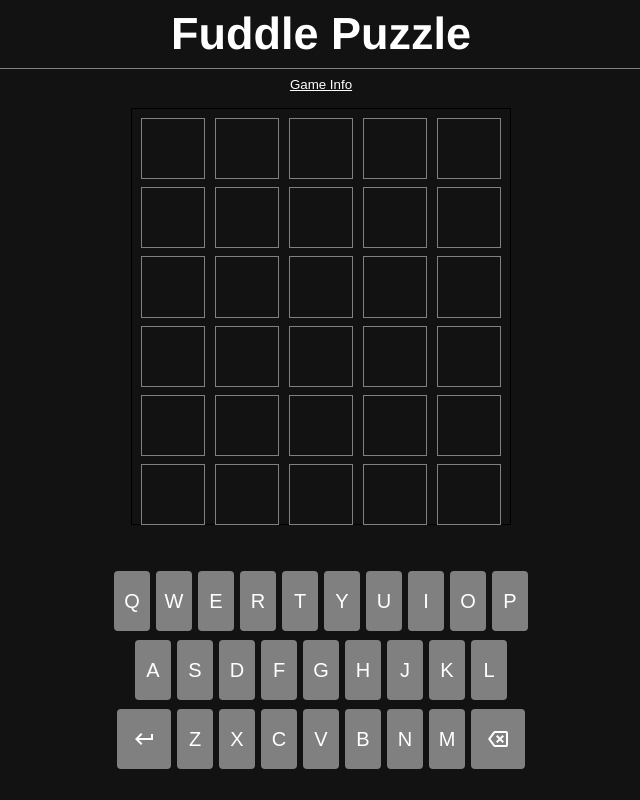
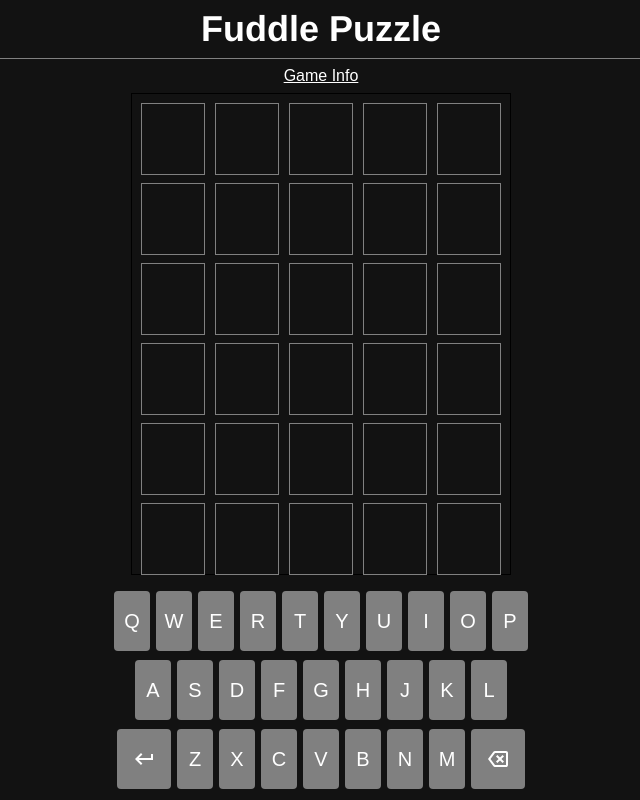
Before and after one commit to kend0g187/fuddle-puzzle, a React (Vite) app: page / in a window 1280 px wide. Shown: the whole page, without its empty margins (319-959 px from the left). Built offline with nearby package versions, Linux system fonts and the light colour scheme.

Commit message:
Mar 27 commit

```diff
--- a/src/App.css
+++ b/src/App.css
@@ -7,7 +7,6 @@
   width: 100vw;
   min-height: 100dvh;
   color: white;
-
   display: flex;
   flex-direction: column;
 }
@@ -32,11 +31,12 @@ nav h1 {
   margin: 0;
   font-family: Helvetica, Arial, sans-serif;
   color: white;
-  font-size: 45px;
+  font-size: 36px;
 }
 
 .below-nav button {
   cursor: pointer;
+  font-size: medium;
   color: white;
   text-decoration: underline;
   border: 0;
@@ -51,8 +51,7 @@ nav h1 {
   align-items: center;
   flex-direction: column;
   flex-grow: 1;
-  padding-top: 8px;/* 50px; */
-  padding-bottom: 25px;
+  padding-bottom: 5px;
 }
 
 .board {
@@ -104,9 +103,9 @@ nav h1 {
 }
 
 .keyboard {
-  width: 450px;/* 700px; */
-  height: 250px;/* 300px; */
-  margin-top: 40px;/* 60px; */
+  max-width: 450px;/* 700px; */
+  max-height: 250px;/* 300px; */
+  margin-top: 10px;/* 60px; */
 }
 
 .line1 {
@@ -142,7 +141,6 @@ nav h1 {
   display: grid;
   place-items: center;
   font-size: 20px;
-  background-color: grey;
   color: white;
   font-family: Arial, Helvetica, sans-serif;
   cursor: pointer;
@@ -150,8 +148,5 @@ nav h1 {
 
 .big {
   width: 54px;
+  background-color: grey;
 }
-
-#disabled {
-  background-color: #3a393c;
-}
--- a/src/App.jsx
+++ b/src/App.jsx
@@ -3,6 +3,7 @@ import './App.css'
 import Board from './components/Board'
 import Keyboard from './components/Keyboard'
 import WinScreen from './components/WinScreen'
+import InfoScreen from './components/InfoScreen.jsx'
 import {
   boardDefault,
   colorGridDefault,
@@ -17,7 +18,6 @@ import {
 export const AppContext = createContext();
 
 function App() {
-
   //variables affecting the DOM should use state
   const [correctWord, setCorrectWord] = useState([]);
   const [usedWords, setUsedWords] = useState([]);
@@ -30,6 +30,7 @@ function App() {
     letterPos: 0,
     keyVal: ""
   });
+  const [showInfo, setShowInfo] = useState(false);
   const [gameOver, setGameOver] = useState(false);
   const [win, setWin] = useState(true);
 
@@ -45,10 +46,6 @@ function App() {
   useEffect(() => {
     fetchTextFile();
   }, []);
-
-  useEffect(() => {
-    console.log("useEffect wordList:", wordList)
-  }, [wordList])
 
   //handle when user enters a letter
   function handleLetter(letter_input) {
@@ -69,7 +66,7 @@ function App() {
   function handleDelete() {
     //if user hasn't entered a letter yet, do nothing
     if (currAttempt.letterPos === 0) return;
-    else {
+
     //update the board
     const newBoard = [...board];
     newBoard[currAttempt.attempt][currAttempt.letterPos - 1] = "";
@@ -77,7 +74,6 @@ function App() {
 
     //move to previous letter position
     currAttempt.letterPos -= 1;
-    }
   }
 
   //handle when user hits enter
@@ -91,29 +87,33 @@ function App() {
       word_entered = word_entered + board[currAttempt.attempt][i];
     }
 
-    // log for debugging
-    console.log("word_entered:", word_entered)
-    console.log("correct_word:", correctWord)
-    console.log("wordList:", wordList.slice(100, 125))
-
     //check if word is in list
-    if (!wordList.includes(word_entered.toUpperCase())) {
-      alert("Word not in list!");
+    if (!wordList.includes(word_entered)) {
+      alert(word_entered + " is not in the word list!");
+      clearRow();
       return;
     }
 
     //check if word has been used
-    if (usedWords.includes(word_entered.toUpperCase())) {
-      alert("That word has been used before.")
+    if (usedWords.includes(word_entered)) {
+      let text = word_entered + " has previously been used. Would you still like to submit it?";
+      if (confirm(text) == false) {
+        clearRow();
+        return;
+      }
     }
 
+    //submit the word
+    submitWord(word_entered);
+  }
 
+  function submitWord(word_entered) {
     let new_colors = ["dark", "dark", "dark", "dark", "dark"];  //this holds Tile colors for the current row
     let taken = [];                                             //this holds indices of 'taken' letters
     let temp_word = correctWord;                                //duplicate of the correct word that we can modify
 
     //check for green
-    for (let i=0; i<5; i++) {
+    for (let i = 0; i < 5; i++) {
       const ltr = word_entered[i]
       const correctLtr = correctWord[i]
 
@@ -126,14 +126,14 @@ function App() {
     }
 
     //check for yellow
-    for (let i=0; i<5; i++) {
+    for (let i = 0; i < 5; i++) {
       if (taken.includes(i)) continue;  //don't check 'taken' letters
       else if (temp_word.includes(word_entered[i])) {
         const ltr = word_entered[i];
         new_colors[i] = "yellow";                                                                   //update new_colors array
         let letter_index = temp_word.indexOf(ltr)                          //remove the letter from temp_word
         temp_word = temp_word.slice(0, letter_index) + temp_word.slice(letter_index + 1);
-        if (getColorFromKey(word_entered[i])=="gray") replaceKeyColor(word_entered[i], "yellow");   //replace the color of the Keyboard key
+        if (getColorFromKey(word_entered[i]) == "gray") replaceKeyColor(word_entered[i], "yellow");   //replace the color of the Keyboard key
       }
       else {
         //key must be gray
@@ -142,21 +142,14 @@ function App() {
     }
 
     //update the board
-    const newColorGrid = to2dDeepCopy(colorGrid);
-    console.log("newColorGrid (before mutation):", newColorGrid)
-    //this doesn't work for some reason??
+    const newColorGrid = to2dDeepCopy(colorGrid)
     newColorGrid[currAttempt.attempt] = [...new_colors];
-    console.log("newColorGrid (after mutation):", newColorGrid)
-
-    /* for (let i=0; i<5; i++) {
-      newColorGrid[currAttempt.attempt][i] = new_colors[i];
-    } */
     setColorGrid(newColorGrid);
 
     //advance to next row
     currAttempt.attempt += 1;
     currAttempt.letterPos = 0;
-    setCurrAttempt({...currAttempt}) // update state
+    setCurrAttempt({ ...currAttempt }) // update state
 
     //check for end of game
     if (word_entered === correctWord) {
@@ -167,11 +160,19 @@ function App() {
       setWin(false);
       setGameOver(true);
     }
-
-
   }
 
+  function clearRow() {
+    //update the board
+    const newBoard = [...board];
+    for (let i=0; i<5; i++) {
+      newBoard[currAttempt.attempt][i] = "";
+    }
+    setBoard((prev) => newBoard);
 
+    //move to first letter position
+    currAttempt.letterPos = 0;
+  }
 
   //function to replace a key color
   function replaceKeyColor( the_key, the_color ) {
@@ -211,7 +212,7 @@ function App() {
       </nav>
 
       <div className="below-nav">
-        <button>Game Info</button>
+        <button onClick={() => setShowInfo(!showInfo)}>Game Info</button>
       </div>
 
       <AppContext.Provider
@@ -227,7 +228,7 @@ function App() {
         }}
       >
         <div className="game">
-          {gameOver ? <><Board /><WinScreen /></> : <><Board /><Keyboard /></>}
+          {showInfo ? <InfoScreen /> : (gameOver ? <><Board /><WinScreen /></> : <><Board /><Keyboard /></>)}
         </div>
       </AppContext.Provider>
     </div>
--- /dev/null
+++ b/src/components/InfoScreen.jsx
@@ -0,0 +1,9 @@
+import React from 'react'
+
+function InfoScreen() {
+  return (
+    <div>InfoScreen</div>
+  )
+}
+
+export default InfoScreen
--- a/src/components/Keyboard.jsx
+++ b/src/components/Keyboard.jsx
@@ -20,10 +20,6 @@ function Keyboard() {
       document.removeEventListener("keydown", eventToString);
     };
   });
-  // Removed the empty dependency array.
-  // You don't want this to only be applied on mount. You want this to be applied EVERY time the component re-renders, so you ALWAYS have the most up-to-date version of eventToString. Otherwise, you'll end up getting old versions of eventToString that reference older versions of the state.
-  // If the above comment is too long, I recommend enabling word-wrap in VSCode's settings.
-
 
   return (
     <div className="keyboard" onKeyDown={eventToString}>
```
Also changed, not shown: _fetch.js (deleted, +0 -79 lines), src/util.js (+2 -22 lines). Lines whose indentation alone changed are shown as unchanged.
